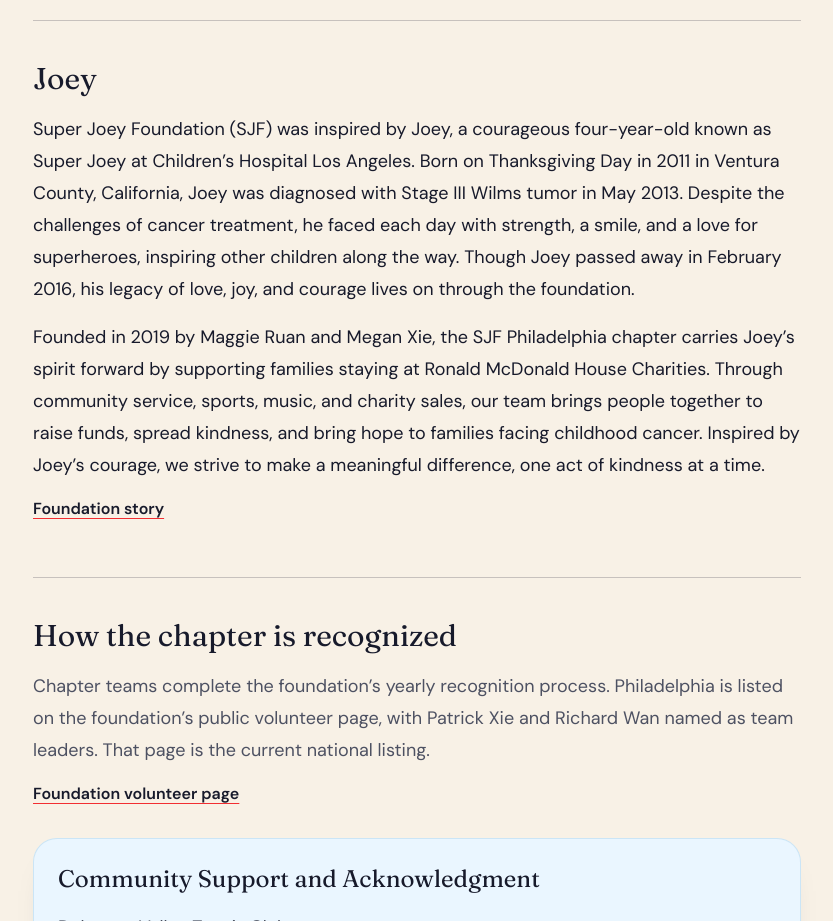
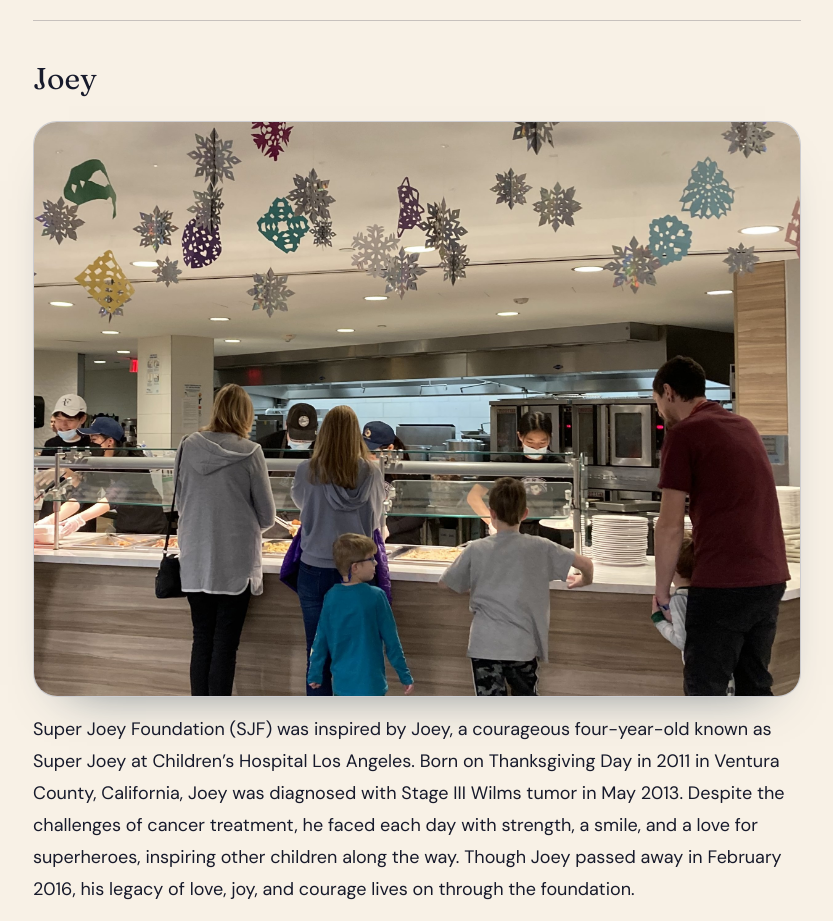
Before and after one commit to xiedong2000/super-joey-philadelphia, a Next.js app: page /about in a window 1280 px wide. Shown: the part 960-1881 px from the top of the page, without its empty margins (51-884 px from the left). Built offline with nearby package versions, Linux system fonts and the light colour scheme.

Commit message:
Add picture to About page

```diff
--- a/app/about/page.tsx
+++ b/app/about/page.tsx
@@ -67,6 +67,13 @@ export default function AboutPage() {
 
         <section className="mt-14 max-w-3xl border-t border-line pt-10">
           <h2 className="font-serif text-3xl text-navy">Joey</h2>
+          <figure className="mt-6 aspect-[4/3] overflow-hidden rounded-3xl border border-line bg-white shadow-[0_24px_50px_-36px_rgba(22,48,68,0.7)]">
+            <img
+              src="/photo/SuperJoey-serverforlove.jpg"
+              alt="Volunteers serving families at a community meal"
+              className="h-full w-full object-cover"
+            />
+          </figure>
           <div className="mt-4 space-y-4 text-lg leading-8">
             {joeyStory.map((paragraph) => (
               <p key={paragraph}>{paragraph}</p>
```
